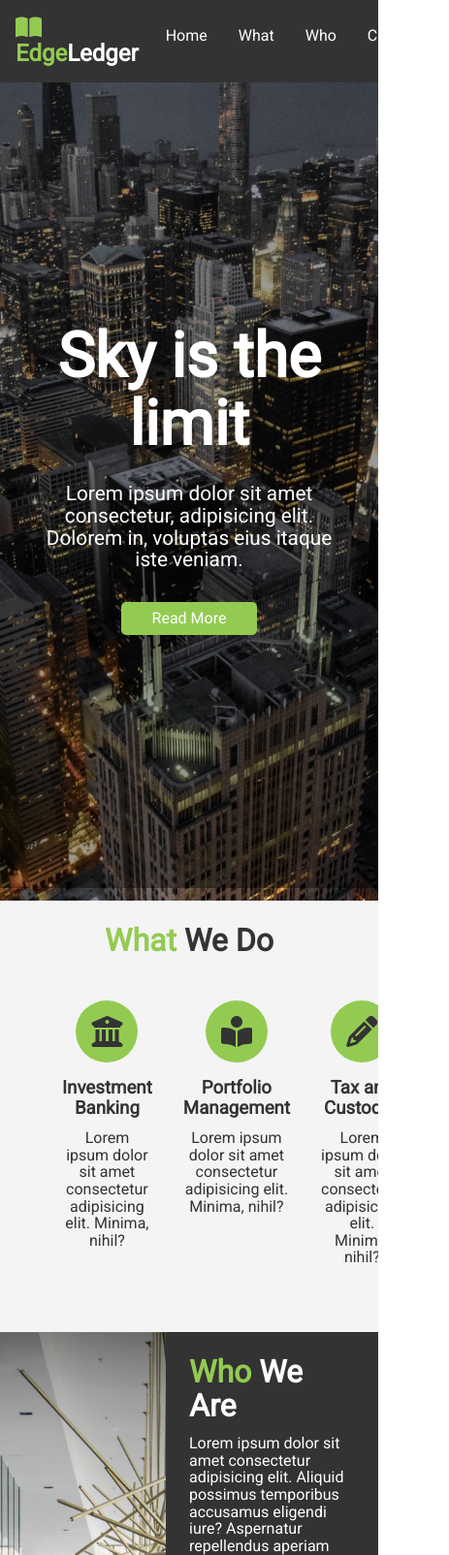
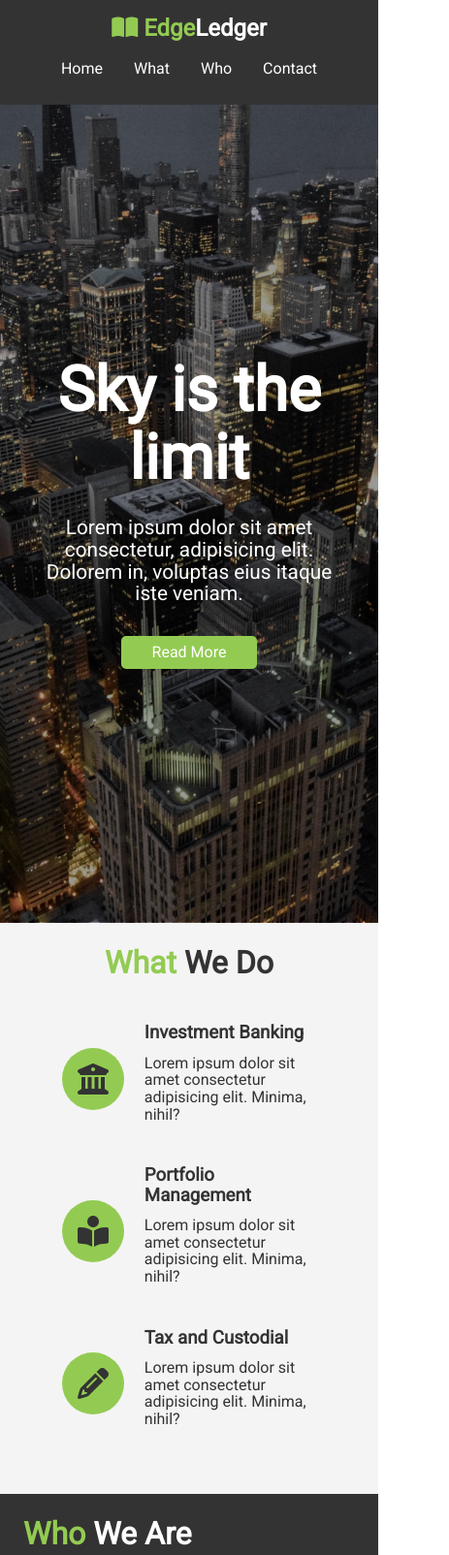
Before and after one commit to Mahfuz007/Edge-Ledger-Website, a plain HTML site: page index.html in a window 390 px wide. Shown: the top 1604 px of the page at 97% size, 463 px wide, since content can reach past the window. Drawn offline with nearby package versions, Linux system fonts and the light colour scheme; some packages are replaced by stand-ins of ours.

Commit message:
add responsive layout for widescreen and mobile device

```diff
--- a/css/mobile.css
+++ b/css/mobile.css
@@ -0,0 +1,62 @@
+#what .items{
+    display: block;
+    padding: 1rem;
+}
+
+#what .items .item{
+    display: flex;
+    text-align: left;
+}
+
+#what .items .item i{
+    margin-right: 1.3rem;
+    align-self: center;
+    margin-bottom: 0;
+}
+
+/* SmartPhones */
+
+@media(max-width: 500px){
+    #navbar{
+        flex-direction: column;
+        align-items: center;
+    }
+
+    #navbar .logo{
+        margin-bottom: 0.5rem;
+        text-align: center;
+    }
+
+    #navbar ul{
+        padding: o.5rem;
+    }
+
+    #showcase .showcase-content{
+        top: 107px;
+    }
+
+    #who{
+        display: block;
+    }
+
+    #who .who-img{
+        display: none;
+    }
+
+    #clients .items img{
+        width: 80%;
+    }
+
+    #clients .items div:last-child{
+        display: none;
+    }
+
+    #contact{
+        flex-direction: column;
+    }
+
+    #contact .contact-map{
+        min-height: 200px;
+        border-top: 4px solid #333;
+    }
+}
--- a/css/style.css
+++ b/css/style.css
@@ -22,7 +22,7 @@ body{
 /*Utility Class*/
 
 .container{
-    max-width: 100%;
+    max-width: 1100px;
     padding:0 2rem;
     margin: auto;
     overflow: hidden;
--- a/css/widescreen.css
+++ b/css/widescreen.css
@@ -0,0 +1,14 @@
+#what .items .item{
+    display: flex;
+    text-align: left;
+}
+
+#what .items .item i{
+    margin-right: 1.3rem;
+    align-self: center;
+    margin-bottom: 0;
+}
+
+#contact .contact-map{
+    flex:2;
+}
--- a/index.html
+++ b/index.html
@@ -5,8 +5,8 @@
     <meta name="viewport" content="width=device-width, initial-scale=1.0">
     <script src="https://kit.fontawesome.com/9bf6ed8d9c.js" crossorigin="anonymous"></script>
     <link rel="stylesheet" href="css/style.css">
-    <link rel="stylesheet" media="screen and (max-width: 760px)" href="css/mobile.css">
-    <link rel="stylesheet" media="screen and (max-width: 1100px)" href="css/widescreen.css">
+    <link rel="stylesheet" media="screen and (max-width: 768px)" href="css/mobile.css">
+    <link rel="stylesheet" media="screen and (min-width: 1100px)" href="css/widescreen.css">
     <title>EdegeLedger Finacial | Accounting and Investment</title>
 </head>
 <body id="home">
@@ -41,18 +41,24 @@
             <div class="items">
                 <div class="item">
                     <i class="fas fa-university fa-2x"></i>
+                    <div>
                         <h3>Investment Banking</h3>
                         <p>Lorem ipsum dolor sit amet consectetur adipisicing elit. Minima, nihil?</p>
                     </div>
+                </div>
                 <div class="item">
                     <i class="fas fa-book-reader fa-2x"></i>
+                    <div>
                         <h3>Portfolio Management</h3>
                         <p>Lorem ipsum dolor sit amet consectetur adipisicing elit. Minima, nihil?</p>
                     </div>
+                </div>
                 <div class="item">
                     <i class="fas fa-pencil-alt fa-2x"></i>
+                    <div>
                         <h3>Tax and Custodial</h3>
                         <p>Lorem ipsum dolor sit amet consectetur adipisicing elit. Minima, nihil?</p>
+                    </div>
                 </div>
             </div>
         </div>
@@ -127,8 +133,8 @@
 
    <!-- Footer -->
 
-   <footer id="main-footer">
-       <div class="container bg-dark text-center py1">
+   <footer id="main-footer" class="bg-dark text-center py1">
+       <div class="container">
            <p>Copyright &copy; 2020 , EdgeLedger, All right reserve</p>
        </div>
    </footer>
```
Lines whose indentation alone changed are shown as unchanged.
